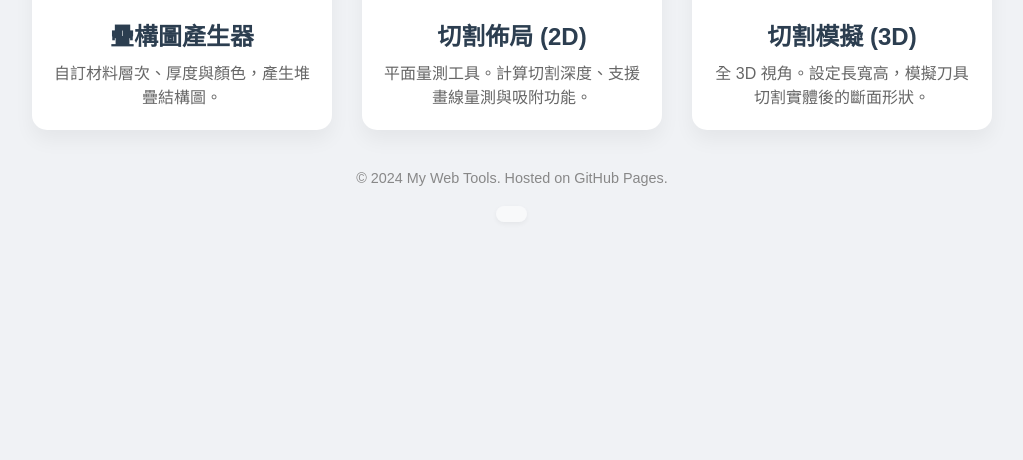
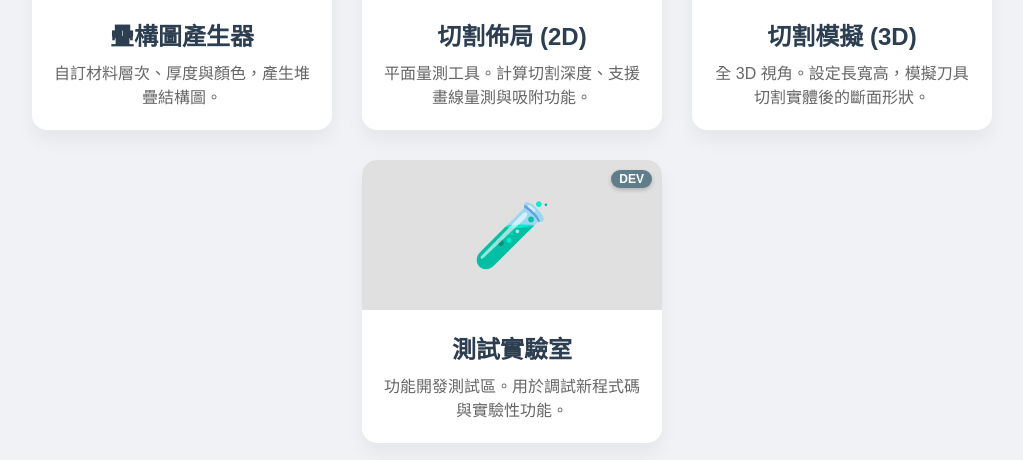
Before and after one commit to kang0102/TimeBoxing, a plain HTML site: page index.html in a window 1280 px wide. Shown: the part 698-1158 px from the top of the page, without its empty margins (128-1151 px from the left). Before the commit the page ends 940 px from the top, so only its background shows below. Drawn offline with Linux system fonts and the light colour scheme; some packages are replaced by stand-ins of ours; a script that the page names is missing.

Commit message:
Add test lab section to index.html

```diff
--- a/index.html
+++ b/index.html
@@ -190,6 +190,17 @@
             </div>
         </a>
 
+        <a href="test.html" class="card">
+            <div class="badge" style="background: #607D8B;">DEV</div>
+            <div class="card-img test-bg">🧪</div>
+            <div class="card-content">
+                <div class="card-title">測試實驗室</div>
+                <div class="card-desc">
+                    功能開發測試區。用於調試新程式碼與實驗性功能。
+                </div>
+            </div>
+        </a>
+
     </div>
 
     <footer>
```
